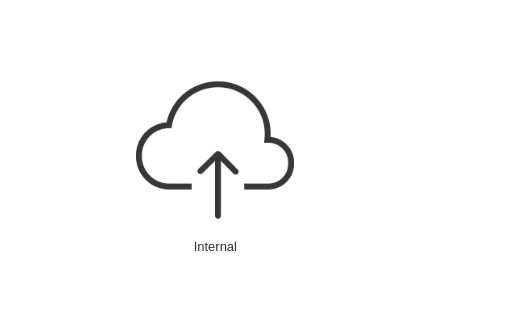
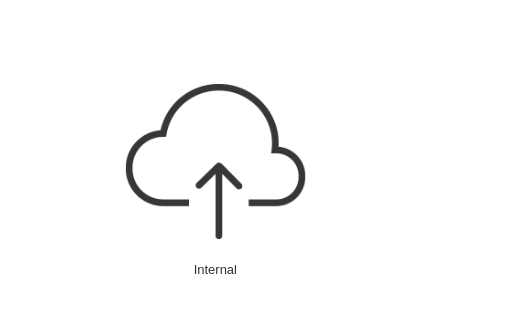
Before and after one commit to vinamra0991/hi, a website: page index.html in a window 1280 px wide. Shown: the part 1229-1540 px from the top of the page, 774-1280 px from the left. Drawn offline with nearby package versions, Linux system fonts and the light colour scheme.

Commit message:
Images added 2

```diff
--- a/index.html
+++ b/index.html
@@ -154,7 +154,7 @@
                     <p id="partner-title">Partner</p>
                 </div>
                 <div class="col-lg-4 text-center" onclick="HI.showContent('internal');">
-                    <img src="./lib/hi/images/dev-deploy.png" alt="Div build" width="200"/>
+                    <img src="./lib/hi/images/dev-deploy.png" alt="Div build" width="227"/>
 
                     <p id="internal-title">Internal</p>
                 </div>
```
